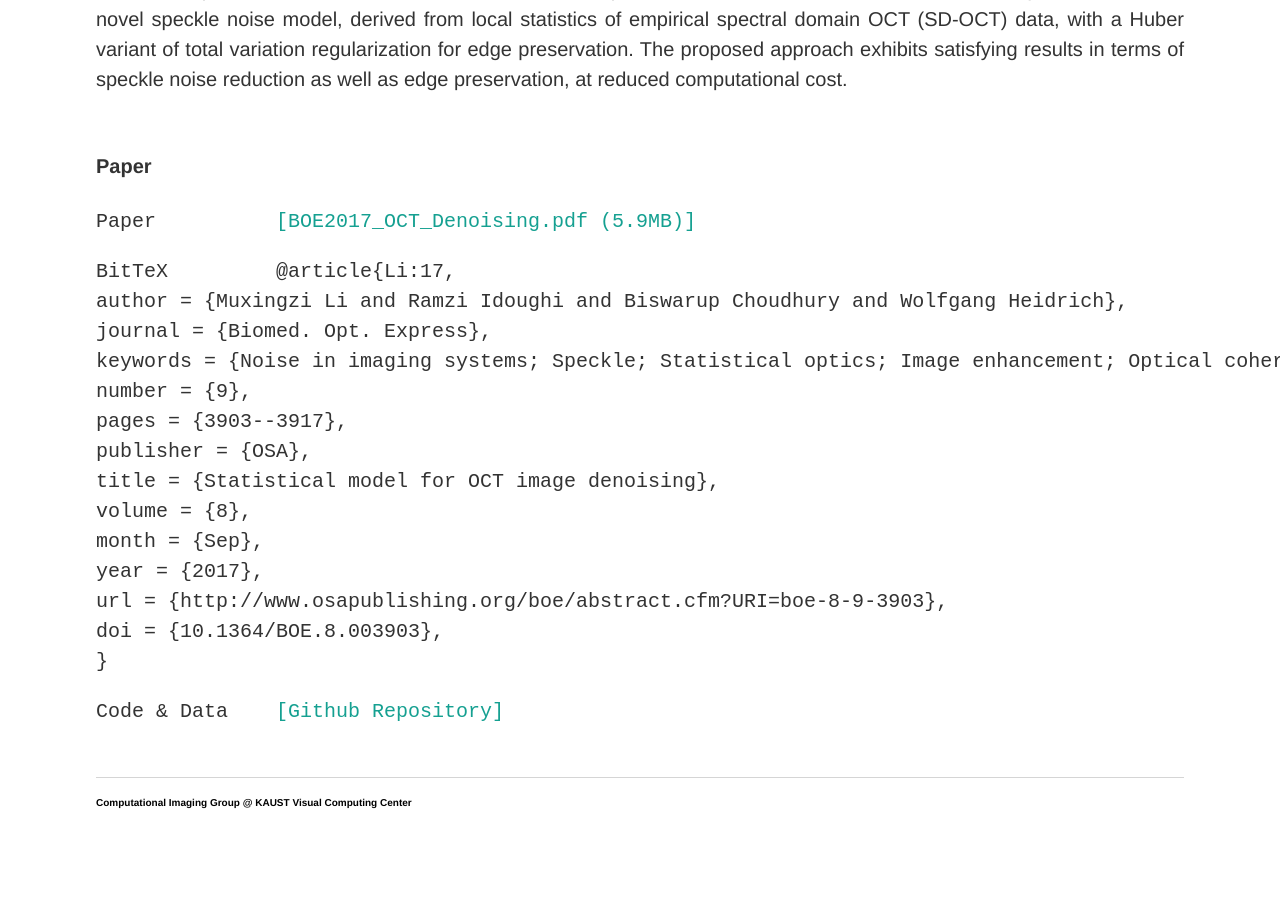
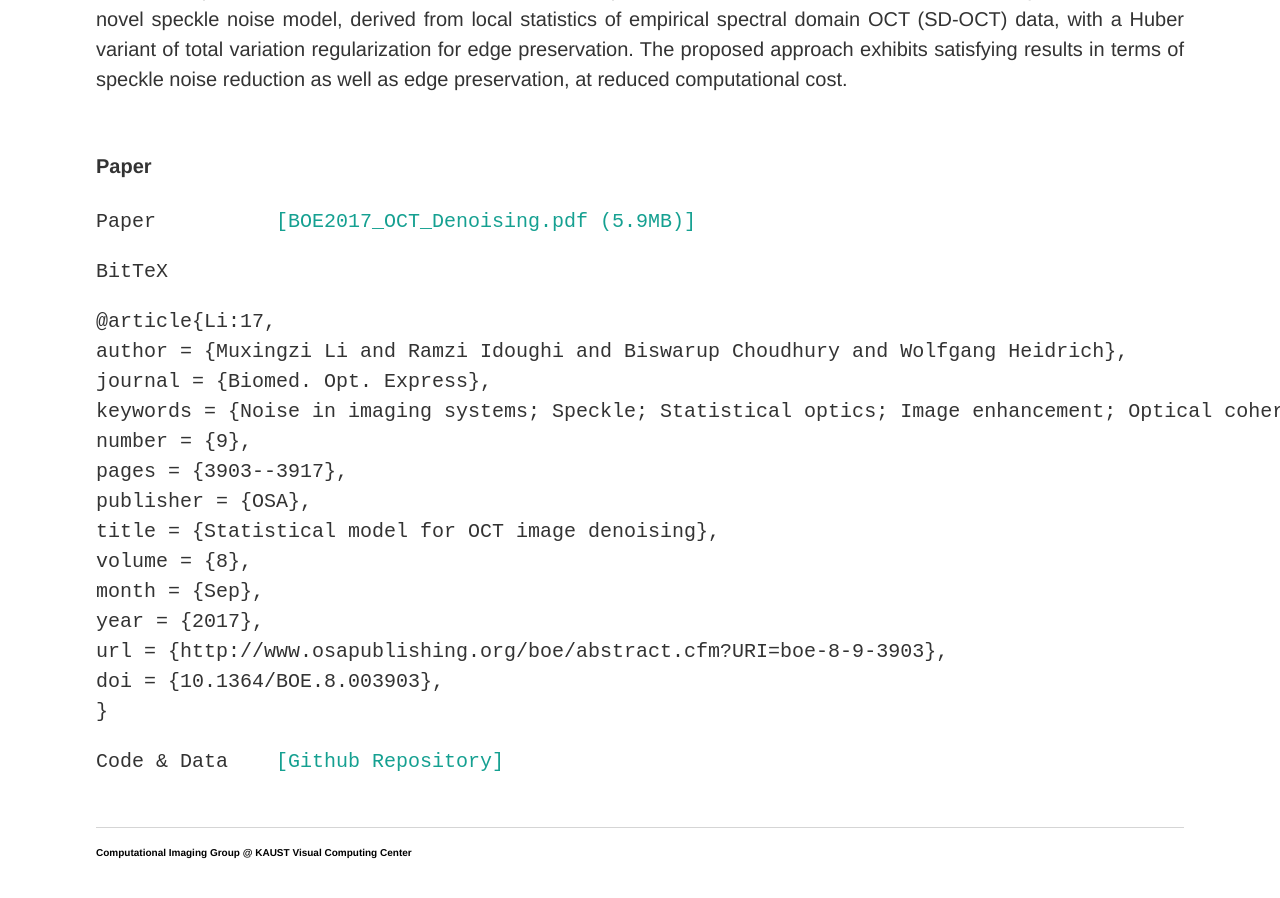
Before and after one commit to vccimaging/vccimaging.github.io, a Jekyll site: the page built from Publications/Li2017OCTD/index.html, in a window 1280 px wide and 900 px high, scrolled down 579 px. Built offline with Jekyll 4.4.1, drawn with Linux system fonts in a browser that asks for light colours.

Commit message:
Update index.html

```diff
--- a/Publications/Li2017OCTD/index.html
+++ b/Publications/Li2017OCTD/index.html
@@ -36,7 +36,7 @@ edge preservation, at reduced computational cost. <br><br>
 
 <h4 id="paper">Paper</h4>
 <pre class="tab">Paper          <a href="BOE2017_OCT_Denoising.pdf">[BOE2017_OCT_Denoising.pdf (5.9MB)]</a></pre>
-<pre class="tab", style = "width:200">BitTeX         @article{Li:17,
+<pre class="tab">BitTeX</pre>         <pre>@article{Li:17,
 author = {Muxingzi Li and Ramzi Idoughi and Biswarup Choudhury and Wolfgang Heidrich},
 journal = {Biomed. Opt. Express},
 keywords = {Noise in imaging systems; Speckle; Statistical optics; Image enhancement; Optical coherence tomography},
```
